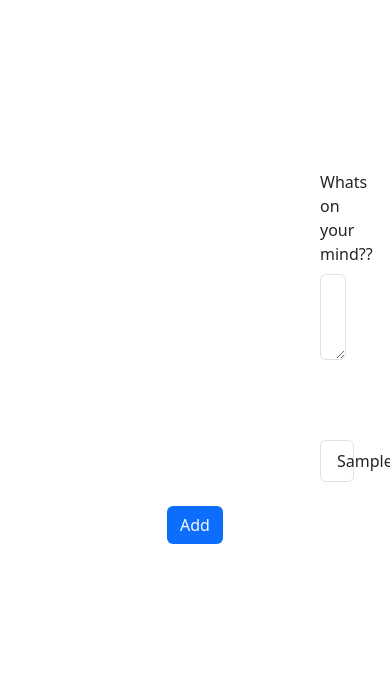
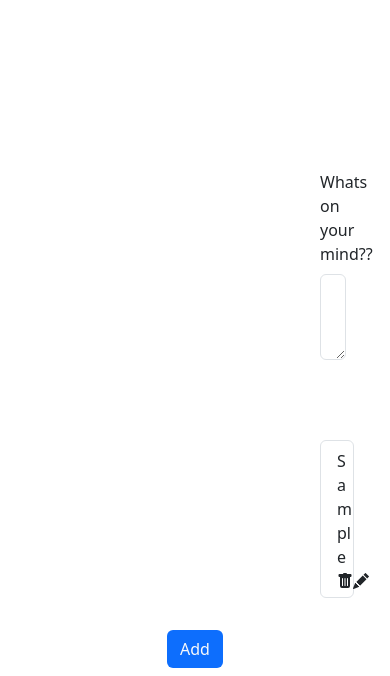
Before and after one commit to Saintcyr77/to-do-list, a website built with Vite: page index.html in a window 390 px wide. Both pictures are taken after typing "Sample" into the empty fields and a click on the button "Add". Shown: the part 190-866 px from the top of the page. Before the commit the page ends 844 px from the top, so only its background shows below. Built offline with nearby package versions, Linux system fonts and the light colour scheme.

Commit message:
add responsive

```diff
--- a/index.html
+++ b/index.html
@@ -23,21 +23,20 @@
       <h4 class="mx-auto my-28 text-5xl font-sans font-semibold">Tasks List</h4>
     </div>
     <div class="form-group px-80 my-20">
-      <label for="exampleFormControlTextarea1" class="py-2">Whats on your mind??</label>
+      <label for="exampleFormControlTextarea1" class="py-2"
+        >Whats on your mind??</label
+      >
       <textarea
         class="form-control"
         id="exampleFormControlTextarea1"
         rows="3"
       ></textarea>
     </div>
-    <ul class="list-group flex justify-center px-80 my-4" id="ul-class">
+    <ul class="list-group flex justify-center px-80 my-4" id="ul-class"></ul>
 
-</ul>
-
-<div id="error-div">
-</div>
-    <div class="flex justify-center">
-      <button class="btn bg-primary text-light" id="btn" >Add</button>
+    <div id="error-div"></div>
+    <div class="flex justify-center py-2">
+      <button class="btn bg-primary text-light" id="btn">Add</button>
     </div>
 
   </body>
--- a/package.json
+++ b/package.json
@@ -15,6 +15,7 @@
   },
   "dependencies": {
     "bootstrap": "^5.3.2",
+    "bootstrap-icons": "^1.11.2",
     "tailwind": "^4.0.0"
   }
 }
--- a/src/main.ts
+++ b/src/main.ts
@@ -1,74 +1,83 @@
-import './style.css'
-import typescriptLogo from './typescript.svg'
-import viteLogo from '/vite.svg'
+import "./style.css";
+import typescriptLogo from "./typescript.svg";
+import viteLogo from "/vite.svg";
 
-const addItem = (): void=>{
-    const first = document.getElementById("exampleFormControlTextarea1") as HTMLInputElement;
+const addItem = (): void => {
+  const first = document.getElementById(
+    "exampleFormControlTextarea1"
+  ) as HTMLInputElement;
 
   let textArreaValue: string;
 
   if (first != null) {
     textArreaValue = first.value;
-    }
-    else {
-        textArreaValue = ""
+  } else {
+    textArreaValue = "";
   }
 
+  if (textArreaValue !== "") {
+    console.log("here" + textArreaValue);
 
-    if (textArreaValue !== "") {
-
-        console.log("here"+ textArreaValue);
+    const todoList: string | HTMLInputElement = document.getElementById(
+      "ul-class"
+    ) as HTMLInputElement;
+    const newItem = document.createElement("li");
+    newItem.textContent = textArreaValue;
+    newItem.classList.add("list-group-item", "flex","w-100","flex-wrap","break-all");
+    const svgCode =
+      '<svg xmlns="http://www.w3.org/2000/svg" width="16" height="16" fill="currentColor" class="bi bi-trash-fill" viewBox="0 0 16 16"><path d="M2.5 1a1 1 0 0 0-1 1v1a1 1 0 0 0 1 1H3v9a2 2 0 0 0 2 2h6a2 2 0 0 0 2-2V4h.5a1 1 0 0 0 1-1V2a1 1 0 0 0-1-1H10a1 1 0 0 0-1-1H7a1 1 0 0 0-1 1zm3 4a.5.5 0 0 1 .5.5v7a.5.5 0 0 1-1 0v-7a.5.5 0 0 1 .5-.5M8 5a.5.5 0 0 1 .5.5v7a.5.5 0 0 1-1 0v-7A.5.5 0 0 1 8 5m3 .5v7a.5.5 0 0 1-1 0v-7a.5.5 0 0 1 1 0"/></svg>';
+    const editSvg =
+      '<svg xmlns="http://www.w3.org/2000/svg" width="16" height="16" fill="currentColor" class="bi bi-pencil-fill" viewBox="0 0 16 16"><path d="M12.854.146a.5.5 0 0 0-.707 0L10.5 1.793 14.207 5.5l1.647-1.646a.5.5 0 0 0 0-.708l-3-3zm.646 6.061L9.793 2.5 3.293 9H3.5a.5.5 0 0 1 .5.5v.5h.5a.5.5 0 0 1 .5.5v.5h.5a.5.5 0 0 1 .5.5v.5h.5a.5.5 0 0 1 .5.5v.207l6.5-6.5zm-7.468 7.468A.5.5 0 0 1 6 13.5V13h-.5a.5.5 0 0 1-.5-.5V12h-.5a.5.5 0 0 1-.5-.5V11h-.5a.5.5 0 0 1-.5-.5V10h-.5a.499.499 0 0 1-.175-.032l-.179.178a.5.5 0 0 0-.11.168l-2 5a.5.5 0 0 0 .65.65l5-2a.5.5 0 0 0 .168-.11l.178-.178z"/></svg>';
+    const editBtn = document.createElement("span");
+    editBtn.innerHTML = editSvg;
+    editBtn.classList.add("mt-1");
+    const del = document.createElement("span");
+    del.classList.add("mt-1");
+      del.innerHTML = svgCode;
+      const combiner = document.createElement("span");
+      combiner.appendChild(del);
+      combiner.appendChild(editBtn)
+      combiner.classList.add("flex","justify-end")
+     newItem.appendChild(combiner);
 
 
-        const todoList: string | HTMLInputElement = document.getElementById("ul-class") as HTMLInputElement;
-        const newItem = document.createElement("li");
-        newItem.textContent = textArreaValue;
-        newItem.classList.add("list-group-item")
     todoList.appendChild(newItem);
 
-        const textarea: HTMLInputElement = document.getElementById("exampleFormControlTextarea1") as HTMLInputElement;
+    const textarea: HTMLInputElement = document.getElementById(
+      "exampleFormControlTextarea1"
+    ) as HTMLInputElement;
     textarea.value = "";
 
     const chkElement = document.getElementById("pid");
 
-        if (chkElement!==null) {
-
-          chkElement.remove()
+    if (chkElement !== null) {
+      chkElement.remove();
     }
-
-    }
-    else {
-        // alert("please enter something");
-
-
-        const ErrorContainer = document.getElementById("error-div")
+  } else {
+    const ErrorContainer = document.getElementById("error-div");
     const chk = document.getElementsByTagName("p");
 
-
-
-
-        if (chk.length===0) {
+    if (chk.length === 0) {
       if (ErrorContainer) {
-                const errorElement = document.createElement("p")
+        const errorElement = document.createElement("p");
         const node = document.createTextNode("Please Write Something First!!");
-                errorElement.appendChild(node)
-                errorElement.classList.add("flex", "justify-center", "px-80", "my-2", "text-red-600");
-                errorElement.setAttribute("id","pid")
-                ErrorContainer.appendChild(errorElement)
-
+        errorElement.appendChild(node);
+        errorElement.classList.add(
+          "flex",
+          "justify-center",
+          "px-80",
+          "my-2",
+          "text-red-600"
+        );
+        errorElement.setAttribute("id", "pid");
+        ErrorContainer.appendChild(errorElement);
+      } else {
+        console.log("here");
       }
-            else {
-                console.log("here");
-
     }
-
-        }
-
   }
 
   console.log("I  got here");
+};
 
-
-}
-
-document.getElementById("btn")?.addEventListener("click",addItem)
+document.getElementById("btn")?.addEventListener("click", addItem);
```
Also changed, not shown: 1 other file. Lines whose indentation alone changed are shown as unchanged.
